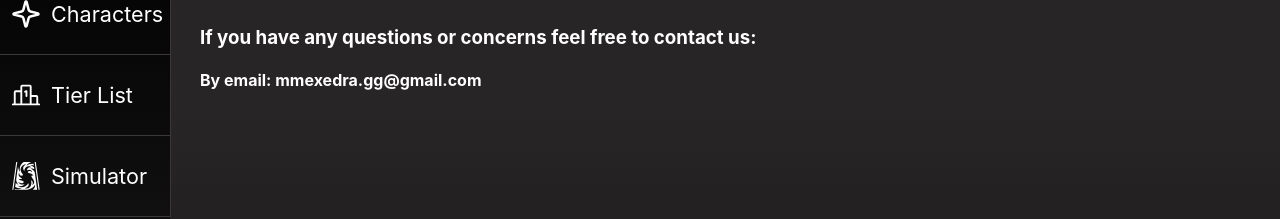
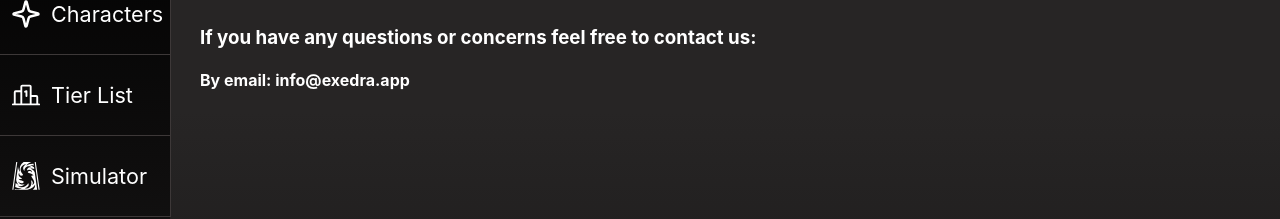
Before and after one commit to glznn/exedra-app, a React (Create React App) app: page /contactus in a window 1280 px wide. Shown: the part 184-403 px from the top of the page. Built offline with nearby package versions, Linux system fonts and the light colour scheme.

Commit message:
Updated pages with new domain.

```diff
--- a/src/ContactScreen.js
+++ b/src/ContactScreen.js
@@ -10,7 +10,7 @@ function ContactScreen() {
         </h1>
         <h3>If you have any questions or concerns feel free to contact us:</h3>
 
-        <h4>By email: mmexedra.gg@gmail.com</h4>
+        <h4>By email: info@exedra.app</h4>
     </div>
   )
 }
--- a/src/PrivacyPolicyScreen.js
+++ b/src/PrivacyPolicyScreen.js
@@ -45,7 +45,7 @@ function PrivacyPolicyScreen() {
 <p><strong>Usage Data</strong> refers to data collected automatically, either generated by the use of the Service or from the Service infrastructure itself (for example, the duration of a page visit).</p>
 </li>
 <li>
-<p><strong>Website</strong> refers to exedra, accessible from <a href="https://exedra.pages.dev/" rel="noopener noreferrer" target="_blank">https://exedra.pages.dev/</a></p>
+<p><strong>Website</strong> refers to exedra, accessible from <a href="https://exedra.app/" rel="noopener noreferrer" target="_blank">https://exedra.app/</a></p>
 </li>
 <li>
 <p><strong>You</strong> means the individual accessing or using the Service, or the company, or other legal entity on behalf of which such individual is accessing or using the Service, as applicable.</p>
@@ -147,7 +147,7 @@ function PrivacyPolicyScreen() {
 <h2>Contact Us</h2>
 <p>If you have any questions about this Privacy Policy, You can contact us:</p>
 <ul>
-<li>By email: mmexedra.gg@gmail.com</li>
+<li>By email: info@exedra.app</li>
 </ul>
     </div>
   )
```
